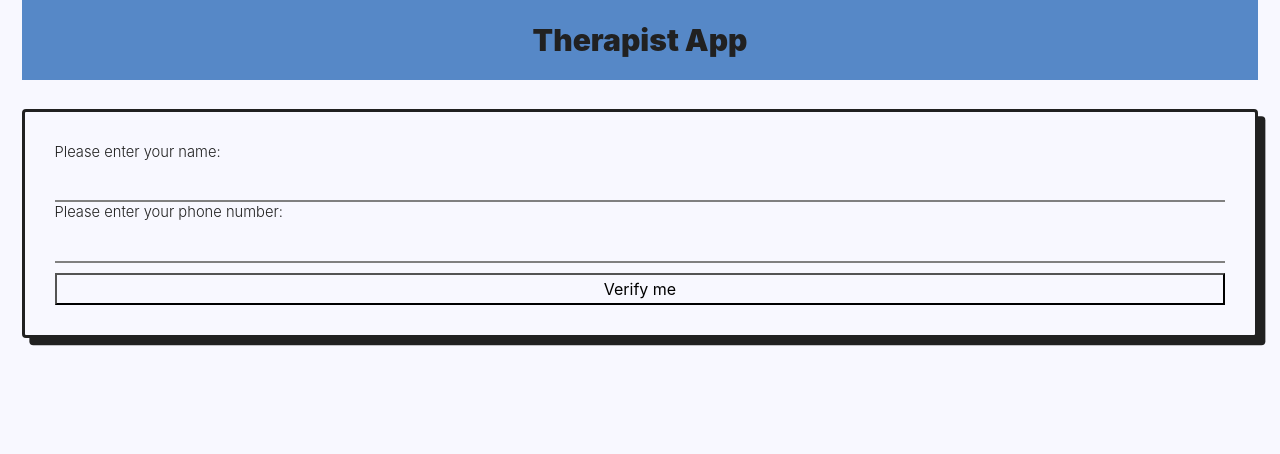
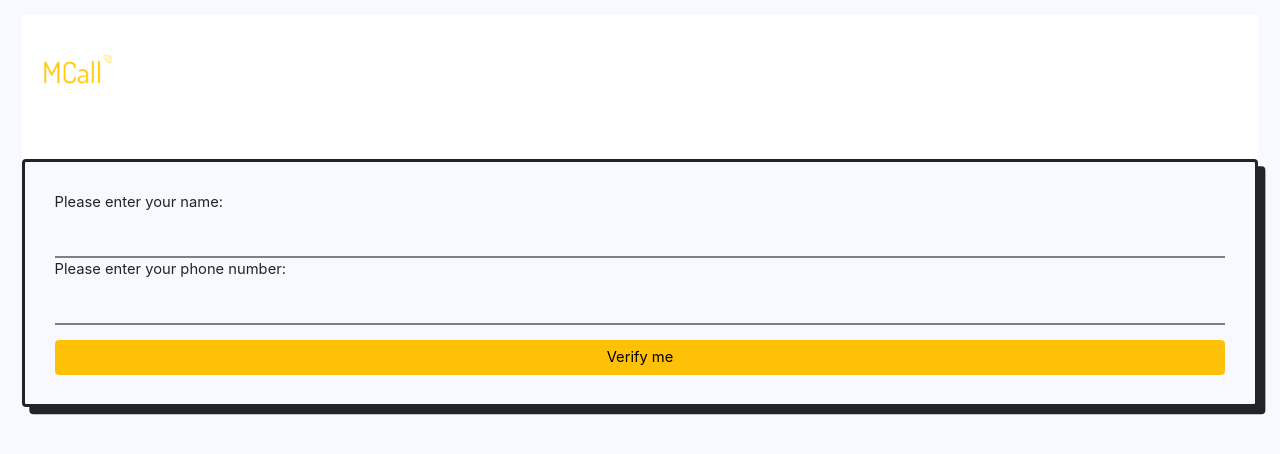
Before and after one commit to jessetuglu/mcall, a React (Create React App) app in the folder client/: page / in a window 1280 px wide. Shown: the top 454 px of the page. Built offline with nearby package versions, Linux system fonts and the light colour scheme.

Commit message:
better styling

```diff
--- a/client/public/index.html
+++ b/client/public/index.html
@@ -24,6 +24,7 @@
       work correctly both with client-side routing and a non-root public URL.
       Learn how to configure a non-root public URL by running `npm run build`.
     -->
+    <link href="https://cdn.jsdelivr.net/npm/bootstrap@5.1.3/dist/css/bootstrap.min.css" rel="stylesheet" integrity="sha384-1BmE4kWBq78iYhFldvKuhfTAU6auU8tT94WrHftjDbrCEXSU1oBoqyl2QvZ6jIW3" crossorigin="anonymous">
     <title>MCall</title>
   </head>
   <body>
--- a/client/src/App.css
+++ b/client/src/App.css
@@ -1,35 +1,5 @@
-* {
-    margin: 0;
-    padding: 0;
-    font-family: -apple-system, BlinkMacSystemFont, 'Segoe UI', Roboto, Oxygen, Ubuntu, Cantarell, 'Open Sans', 'Helvetica Neue', sans-serif;
-    background-color: ghostwhite;
+.logo {
+    width: 100px;
+    height: 100px;
+    border-radius: 15px;
 }
-
-.header {
-    width: 100%;
-    height: 10vh;
-    display: flex;
-    justify-content: center;
-    align-items: center;
-    background-color: #5688C7;
-}
-
-h1 {
-    font-size: 30px;
-    background-color: #5688C7;
-
-}
-
-
-.button {
-    margin-top: 10px;
-    padding: 4px 4px;
-    font-size: medium;
-}
-
-.home {
-    background-color: #5688C7;
-    border-radius: 5px;
-    width: 80vw;
-    height: 60vh;
-}
--- a/client/src/App.js
+++ b/client/src/App.js
@@ -3,14 +3,15 @@ import {Login} from './comps/Login';
 import Home from "./comps/Home";
 import './App.css';
 import {UserService} from "./utils/UserService";
+import Logo from './assets/2.png';
 
 const App = () => {
   const [isAuth, setIsAuth] = useState(UserService.checkAuth());
   return (
     <div>
-      <div className="header">
-        <h1 className="headings">Therapist App</h1>
-      </div>
+      <nav className="navbar navbar-expand-lg mt-3">
+        <img className={"logo"} src={Logo} alt={"MCall"}/>
+      </nav>
       {isAuth ? <Home setIsAuth={setIsAuth}/> : <Login setAuth={setIsAuth}/>}
     </div>
   )
--- a/client/src/comps/Home.jsx
+++ b/client/src/comps/Home.jsx
@@ -12,7 +12,7 @@ class Home extends Component {
     this.state = {
       data: null,
       user: UserService.getUser(),
-
+      requestedCall: false
     };
     this.call = this.call.bind(this);
     this.getTranscript = this.getTranscript.bind(this);
@@ -42,6 +42,7 @@ class Home extends Component {
     const uri = `${SERVER_URL}make_call`;
     console.log(uri);
     console.log(this.state.user);
+    this.setState({requestedCall: true});
     const ref = this;
     axios.post(uri, {'name': this.state.user.name, 'number': this.state.user.number}).then(async res => {
       const stt_uri = 'https://api.assemblyai.com/v2/transcript';
@@ -57,13 +58,8 @@ class Home extends Component {
   render() {
     return (
       <div className="login">
-        <h1>
-          <div className="welcomeMessage">Welcome, {this.state.user.name}</div>
-        </h1>
-
-
-        <h2> You deserve happiness, we are here to help :)</h2>
-
+        <h1 className="d-flex justify-content-center h1"><b>Welcome, {this.state.user.name}</b></h1>
+        <h3 className="d-flex justify-content-center"> You deserve happiness, we are here to help :)</h3>
         <div className="article">
           <div className="col1">
             Everyone has some risk of developing a mental health disorder, no matter their age, sex, income, or
@@ -118,9 +114,10 @@ class Home extends Component {
         <p className="line"><a
           href="https://www.helpguide.org/articles/suicide-prevention/are-you-feeling-suicidal.htm">Suicide prevention
           guide</a></p>
-        <button onClick={this.call}>Call</button>
-        <p>{this.state.data}</p>
-        <button onClick={this.testingLogout} className="button">Logout</button>
+
+        <button className={"btn btn-primary h4"} onClick={this.call}>Call</button>
+        <p className={"h4"}>{this.state.requestedCall ? (this.state.data == null ? "Loading" : this.state.data): null}</p>
+        <button onClick={this.testingLogout} className="button btn btn-danger h3">Logout</button>
       </div>
     )
   }
--- a/client/src/comps/Login.jsx
+++ b/client/src/comps/Login.jsx
@@ -48,10 +48,10 @@ export class Login extends React.Component {
       <div>
         {this.state.hasSubmitted ?
           <div className="login">
-            <label>Please enter the code that was sent your phone</label>
+            <label className={""}>Please enter the code that was sent your phone</label>
             <input type={"text"} onChange={this.handleChange} name={"tempCode"} value={this.state.tempCode}
                    className="form"/>
-            <button onClick={this.handleCodeCheck} className="button">Verify Code</button>
+            <button onClick={this.handleCodeCheck} className="btn btn-success font-weight-bold mt-3">Verify Code</button>
           </div>
           :
           <div className="login">
@@ -60,7 +60,7 @@ export class Login extends React.Component {
             <label>Please enter your phone number: </label>
             <input className="form" type={"text"} onChange={this.handleChange} name={"tempNumber"}
                    value={this.state.tempNumber}/>
-            <button onClick={this.handleVerification} className="button">Verify me</button>
+            <button onClick={this.handleVerification} className="btn btn-warning font-weight-bold mt-3">Verify me</button>
           </div>
         }
       </div>
```
Also changed, not shown: client/src/assets/2.png (added), 1 other file (tests, documents, lock files or other folders).
